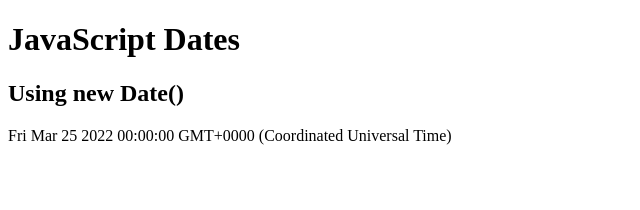
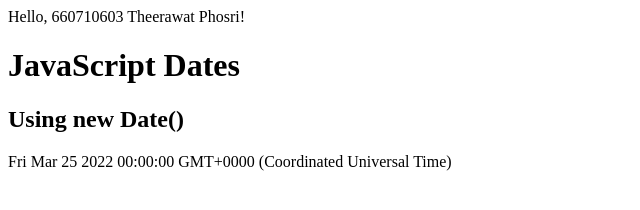
Before and after one commit to 660710603/517101_603, a plain HTML site: page index.html in a window 1280 px wide. Shown: the whole page, without its empty margins (0-640 px from the left). Drawn offline with Linux system fonts and the light colour scheme.

Commit message:
add id and name
เพื่มบรรทัดที่แสดงชื่อและนักศึกษา

```diff
--- a/index.html
+++ b/index.html
@@ -1,7 +1,7 @@
 <!DOCTYPE html>
 <html>
 <body>
-
+Hello, 660710603 Theerawat Phosri!
 <h1>JavaScript Dates</h1>
 <h2>Using new Date()</h2>
 
```
